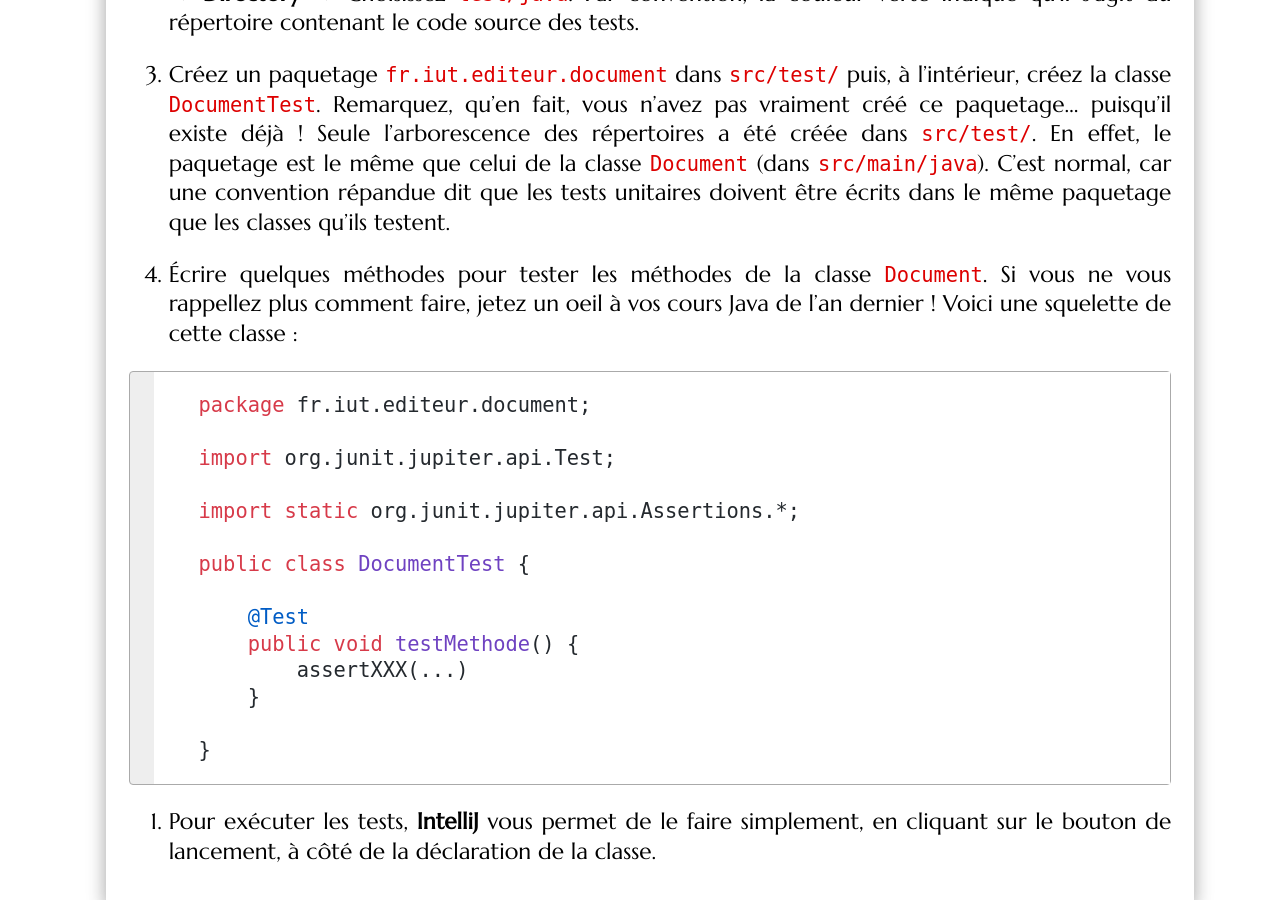
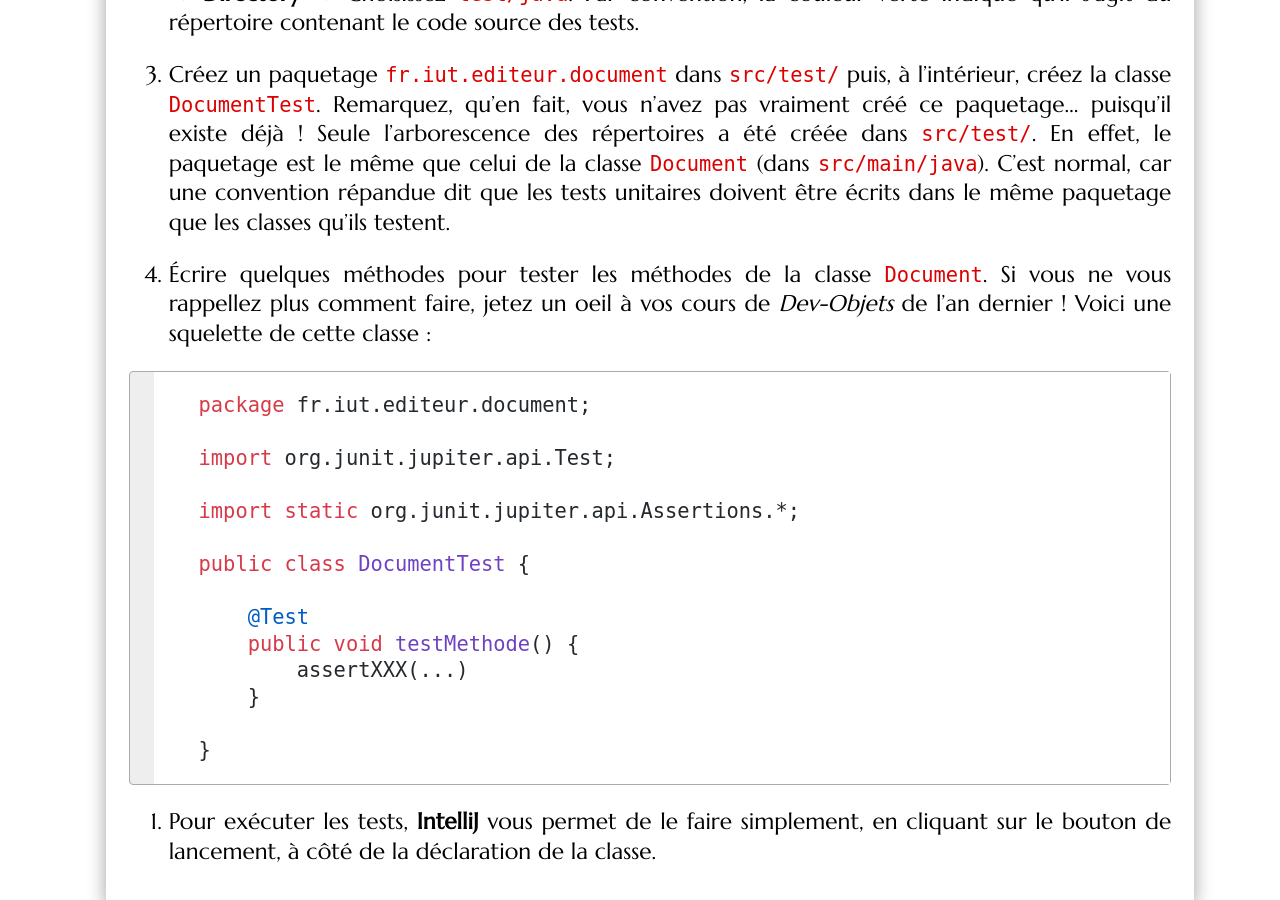
Before and after one commit to mgasquet/R304-QualiteDeveloppement, a Jekyll site: the page built from tutorials/tutorial2.md, in a window 1280 px wide and 900 px high, scrolled down 9506 px. Built offline with Jekyll 4.4.1, drawn with Linux system fonts in a browser that asks for light colours; some web fonts are replaced.

Commit message:
cours java -> cours dev-objets

````diff
--- a/tutorials/tutorial2.md
+++ b/tutorials/tutorial2.md
@@ -280,7 +280,7 @@ Pour mettre en pratique, nous allons coder un **workflow** très simple permetta
 
 3. Créez un paquetage `fr.iut.editeur.document` dans `src/test/` puis, à l'intérieur, créez la classe `DocumentTest`. Remarquez, qu'en fait, vous n'avez pas vraiment créé ce paquetage... puisqu'il existe déjà ! Seule l'arborescence des répertoires a été créée dans `src/test/`. En effet, le paquetage est le même que celui de la classe `Document` (dans `src/main/java`). C'est normal, car une convention répandue dit que les tests unitaires doivent être écrits dans le même paquetage que les classes qu'ils testent.
 
-4. Écrire quelques méthodes pour tester les méthodes de la classe `Document`. Si vous ne vous rappellez plus comment faire, jetez un oeil à vos cours Java de l'an dernier ! Voici une squelette de cette classe :
+4. Écrire quelques méthodes pour tester les méthodes de la classe `Document`. Si vous ne vous rappellez plus comment faire, jetez un oeil à vos cours de *Dev-Objets* de l'an dernier ! Voici une squelette de cette classe :
 
   ```java
   package fr.iut.editeur.document;
````
